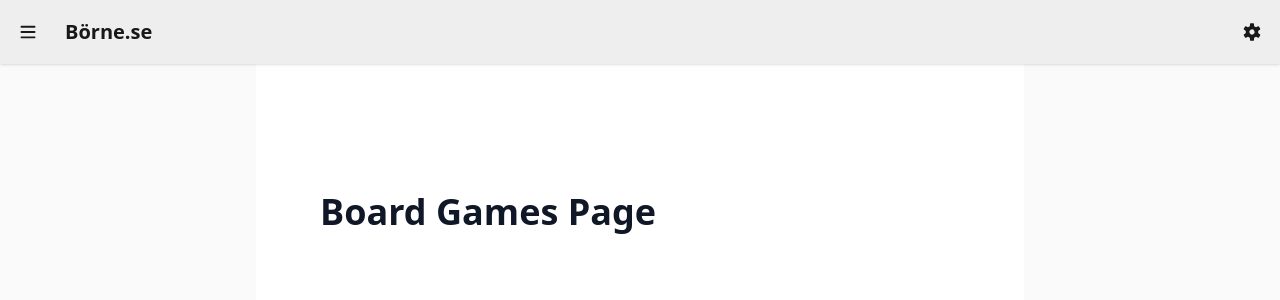
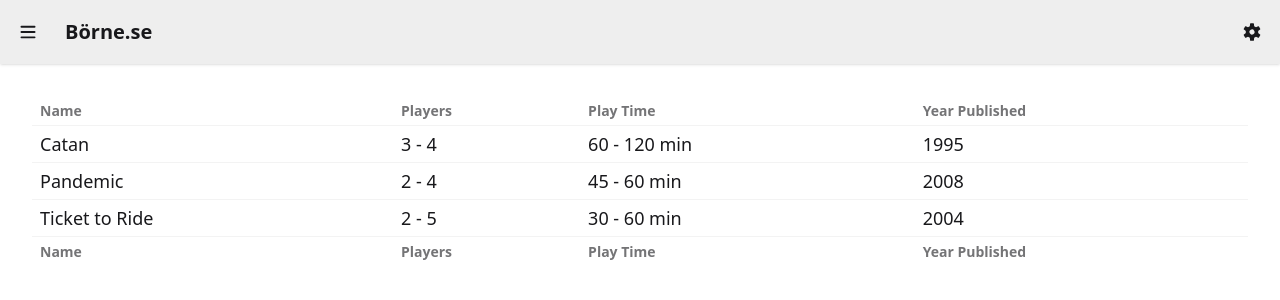
Before and after one commit to ArktisZ10/next-web, a Next.js app: page /boardgames in a window 1280 px wide. Shown: the top 300 px of the page. Built offline with nearby package versions, Linux system fonts and the light colour scheme.

Commit message:
feat: create simple board game table

```diff
--- a/app/boardgames/page.tsx
+++ b/app/boardgames/page.tsx
@@ -1,11 +1,72 @@
+
+const TableHeader = <tr>
+    <td>Name</td>
+    <td>Players</td>
+    <td>Play Time</td>
+    <td>Year Published</td>
+</tr>
+
+interface BoardGames {
+    name: string;
+    minPlayers: number;
+    maxPlayers: number;
+    minPlayTime: number;
+    maxPlayTime: number;
+    publisher?: string;
+    yearPublished?: number;
+}
+
+const boardGames: BoardGames[] = [
+    {
+        name: "Catan",
+        minPlayers: 3,
+        maxPlayers: 4,
+        minPlayTime: 60,
+        maxPlayTime: 120,
+        publisher: "Kosmos",
+        yearPublished: 1995,
+    },
+    {
+        name: "Pandemic",
+        minPlayers: 2,
+        maxPlayers: 4,
+        minPlayTime: 45,
+        maxPlayTime: 60,
+        publisher: "Z-Man Games",
+        yearPublished: 2008,
+    },
+    {
+        name: "Ticket to Ride",
+        minPlayers: 2,
+        maxPlayers: 5,
+        minPlayTime: 30,
+        maxPlayTime: 60,
+        publisher: "Days of Wonder",
+        yearPublished: 2004,
+    },
+];
+
 export default function BoardGames() {
     return (
-        <div className="flex min-h-screen items-center justify-center bg-zinc-50 font-sans dark:bg-black">
-            <main className="flex min-h-screen w-full max-w-3xl flex-col items-center justify-between py-32 px-16 bg-white dark:bg-black sm:items-start">
-                <h1 className="text-4xl font-bold text-gray-900 dark:text-white">
-                    Board Games Page
-                </h1>
-            </main>
+        <div className="p-8">
+            <table className="table table-xs table-pin-rows table-pin-cols">
+                <thead>
+                    {TableHeader}
+                </thead>
+                <tbody>
+                    {boardGames.map((game, index) => (
+                        <tr key={index} className="text-lg">
+                            <td>{game.name}</td>
+                            <td>{game.minPlayers} - {game.maxPlayers}</td>
+                            <td>{game.minPlayTime} - {game.maxPlayTime} min</td>
+                            <td>{game.yearPublished ?? "-"}</td>
+                        </tr>
+                    ))}
+                </tbody>
+                <tfoot>
+                    {TableHeader}
+                </tfoot>
+            </table>
         </div>
     );
 }
```
